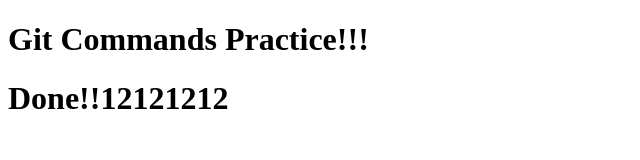
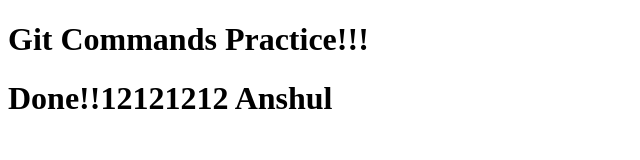
Before and after one commit to JanviJaiswani/Git_learner, a plain HTML site: page index.html in a window 1280 px wide. Shown: the whole page, without its empty margins (0-640 px from the left). Drawn offline with Linux system fonts and the light colour scheme.

Commit message:
Anshul Bhardwaj 3

```diff
--- a/index.html
+++ b/index.html
@@ -7,6 +7,6 @@
 </head>
 <body>
     <h1>Git Commands Practice!!!</h1>
-    <h1>Done!!12121212</h1>
+    <h1>Done!!12121212 Anshul</h1>
 </body>
 </html>
```
